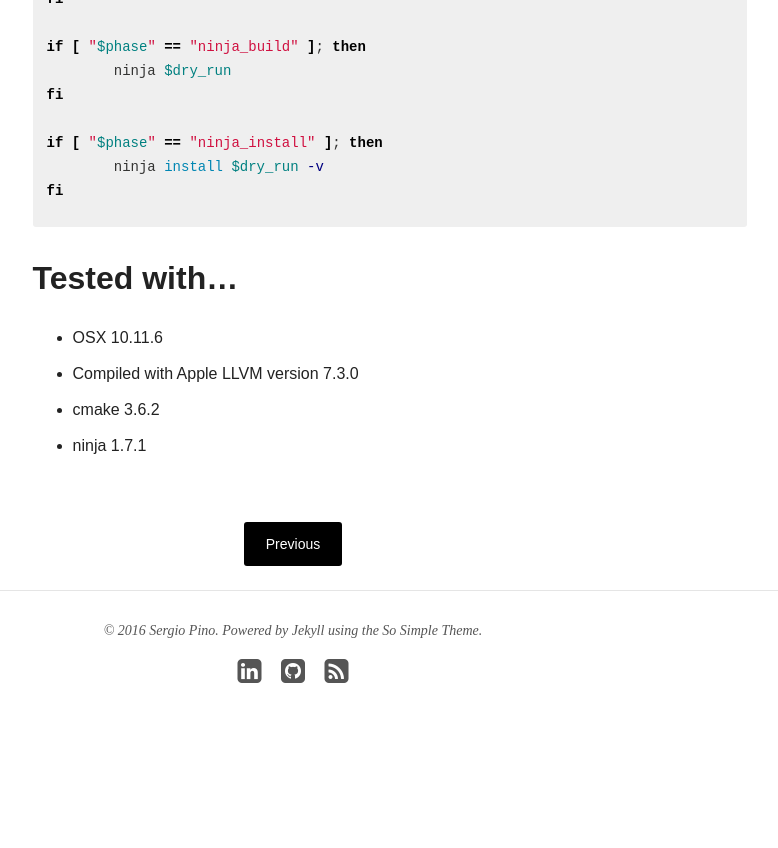
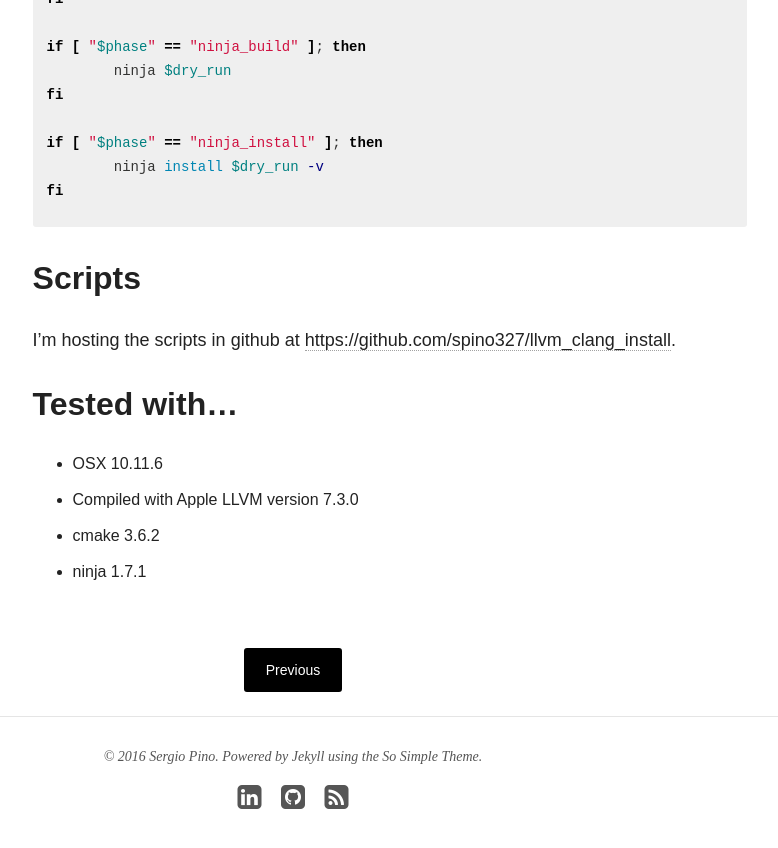
Before and after one commit to spino327/spino327.github.io, a Jekyll site: the page built from _posts/blog/2016/2016-02-27-building-llvm-with-cmake.md, in a window 1280 px wide and 900 px high, scrolled down 3247 px. Shown: the top 848 px of the window, without its empty margins (347-1125 px from the left). Built offline with Jekyll 4.4.1, drawn with Linux system fonts in a browser that asks for light colours; nearby versions of some CDN libraries; library files that are not in the unit come from our copies; before the commit the page ends 4030 px from its top, so only the background shows below that.

Commit message:
llvm_cmake post

```diff
--- a/_posts/blog/2016/2016-02-27-building-llvm-with-cmake.md
+++ b/_posts/blog/2016/2016-02-27-building-llvm-with-cmake.md
@@ -124,6 +124,10 @@ if [ "$phase" == "ninja_install" ]; then
 fi
 {% endhighlight %}
 
+## Scripts
+
+I'm hosting the scripts in github at <a target="null" href="https://github.com/spino327/llvm_clang_install">https://github.com/spino327/llvm_clang_install</a>.
+
 ## Tested with...
 
 * OSX 10.11.6
```
